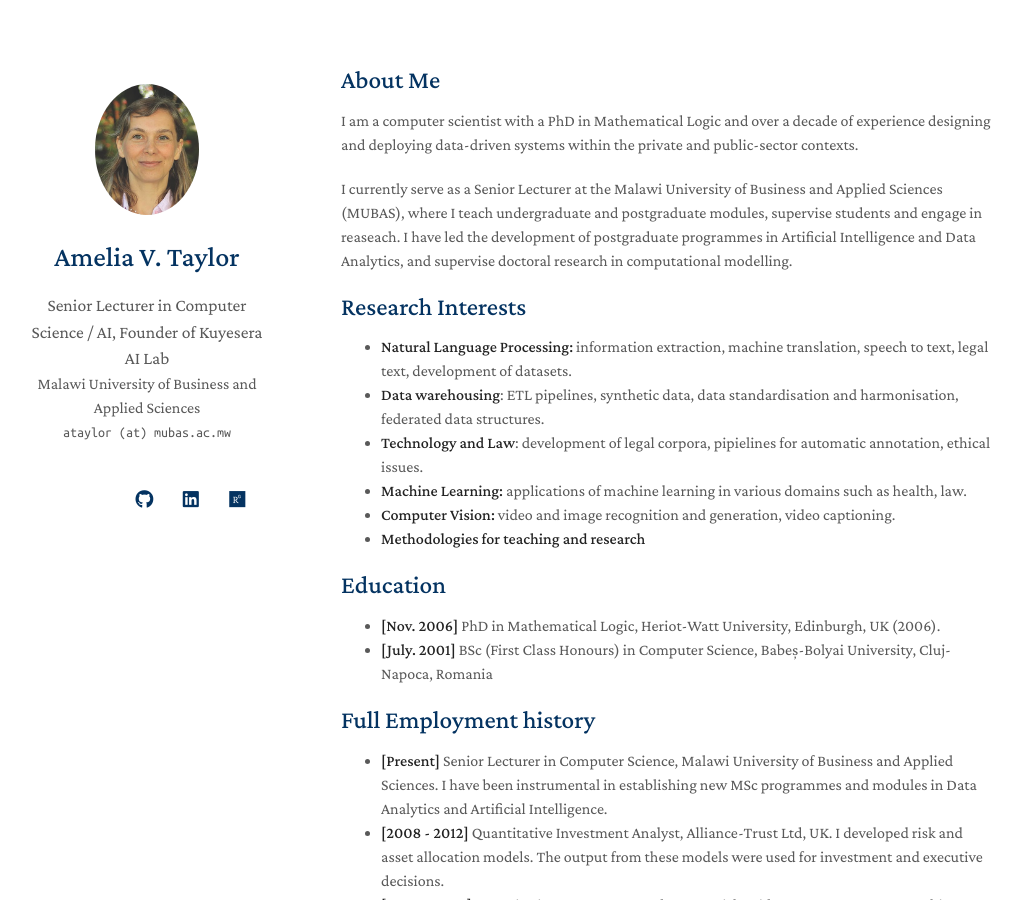
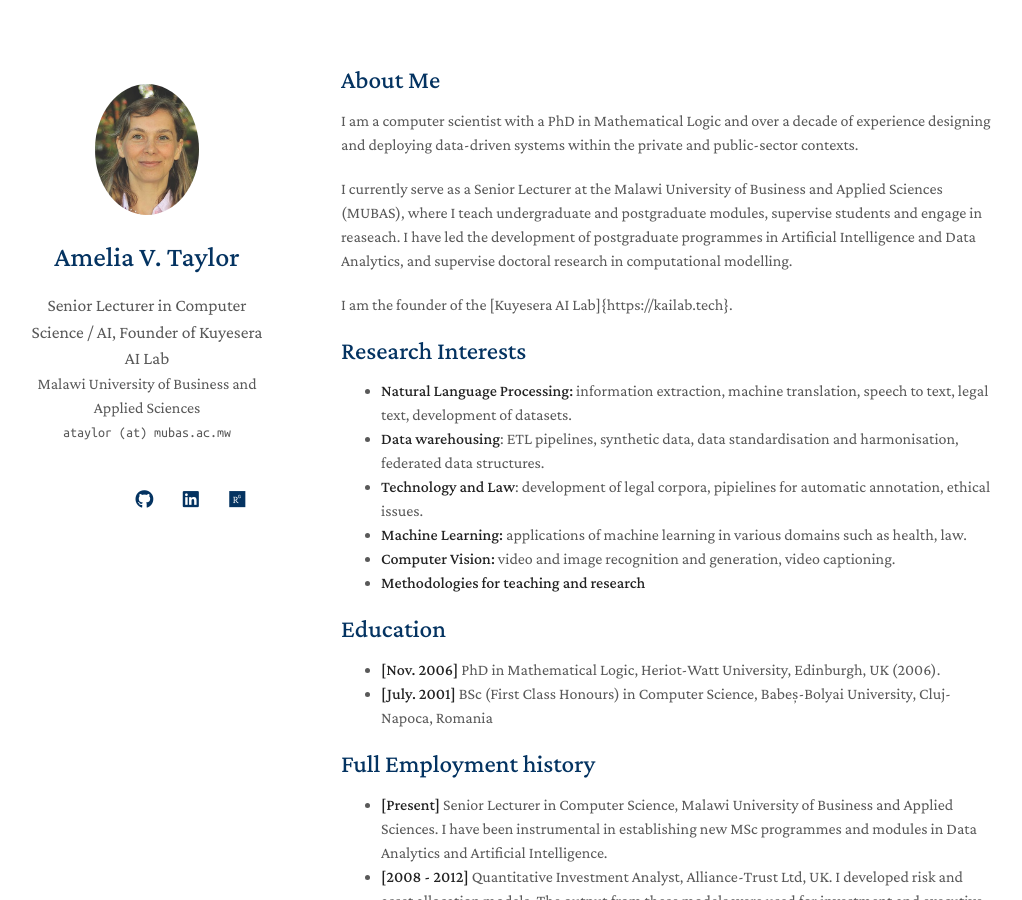
Before and after one commit to avtaylor/ameliataylor.github.io, a Jekyll site: the page built from index.md, in a window 1280 px wide and 900 px high. Shown: the whole window, without its empty margins (129-1151 px from the left). Built offline with Jekyll 4.4.1, drawn with Linux system fonts in a browser that asks for light colours; a style sheet for code colours, icons or effects is not loaded; our own code applies the rules of GitHub Pages for plain Markdown files.

Commit message:
Update index.md
Added Kai lab.

```diff
--- a/index.md
+++ b/index.md
@@ -7,6 +7,8 @@ layout: homepage
 I am a computer scientist with a PhD in Mathematical Logic and over a decade of experience designing and deploying data-driven systems within the private and public-sector contexts.
 
 I currently serve as a Senior Lecturer at the Malawi University of Business and Applied Sciences (MUBAS), where I teach undergraduate and postgraduate modules, supervise students and engage in reaseach. I have led the development of postgraduate programmes in Artificial Intelligence and Data Analytics, and supervise doctoral research in computational modelling.
+
+I am the founder of the [Kuyesera AI Lab]{https://kailab.tech}.
 
 ## Research Interests
 
```
